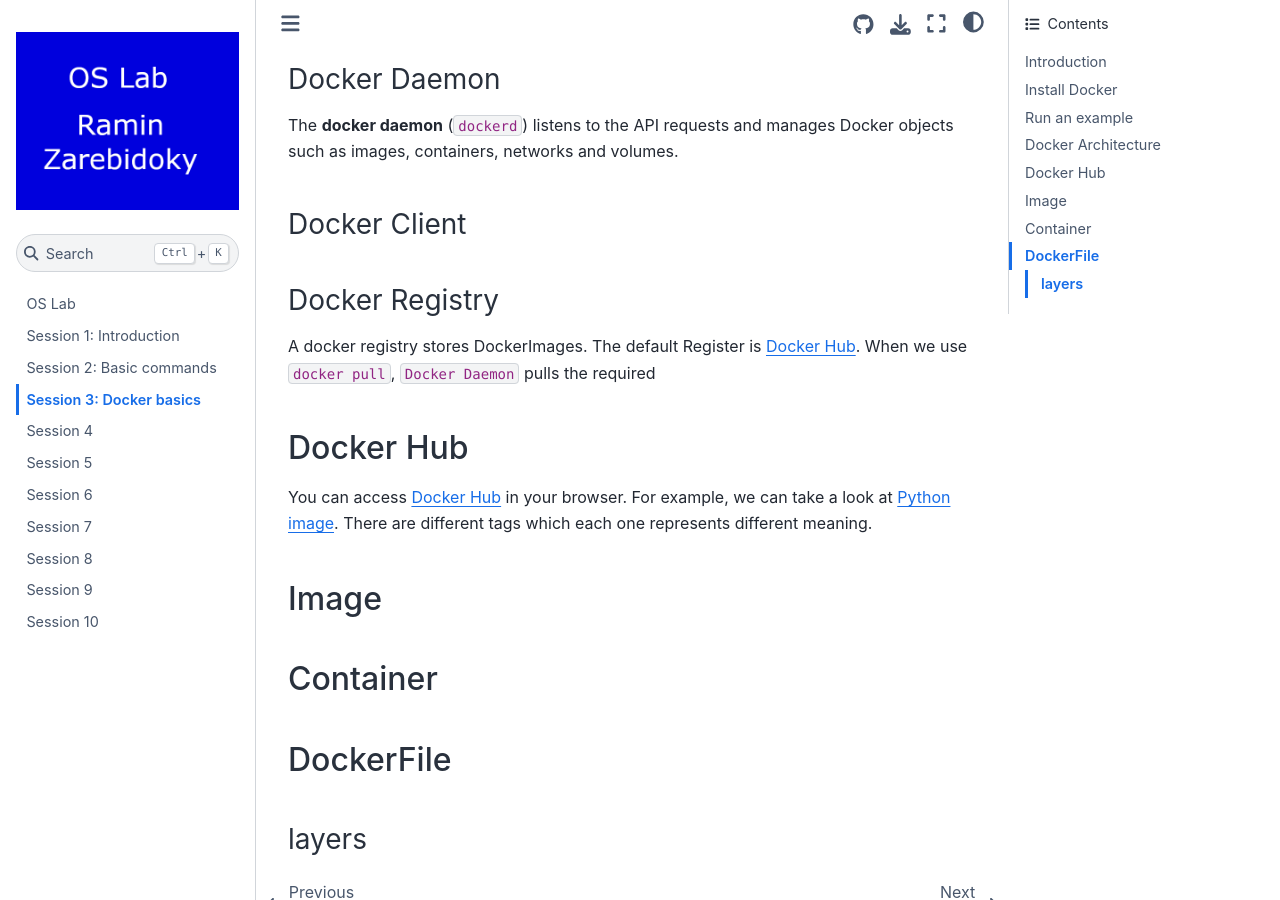
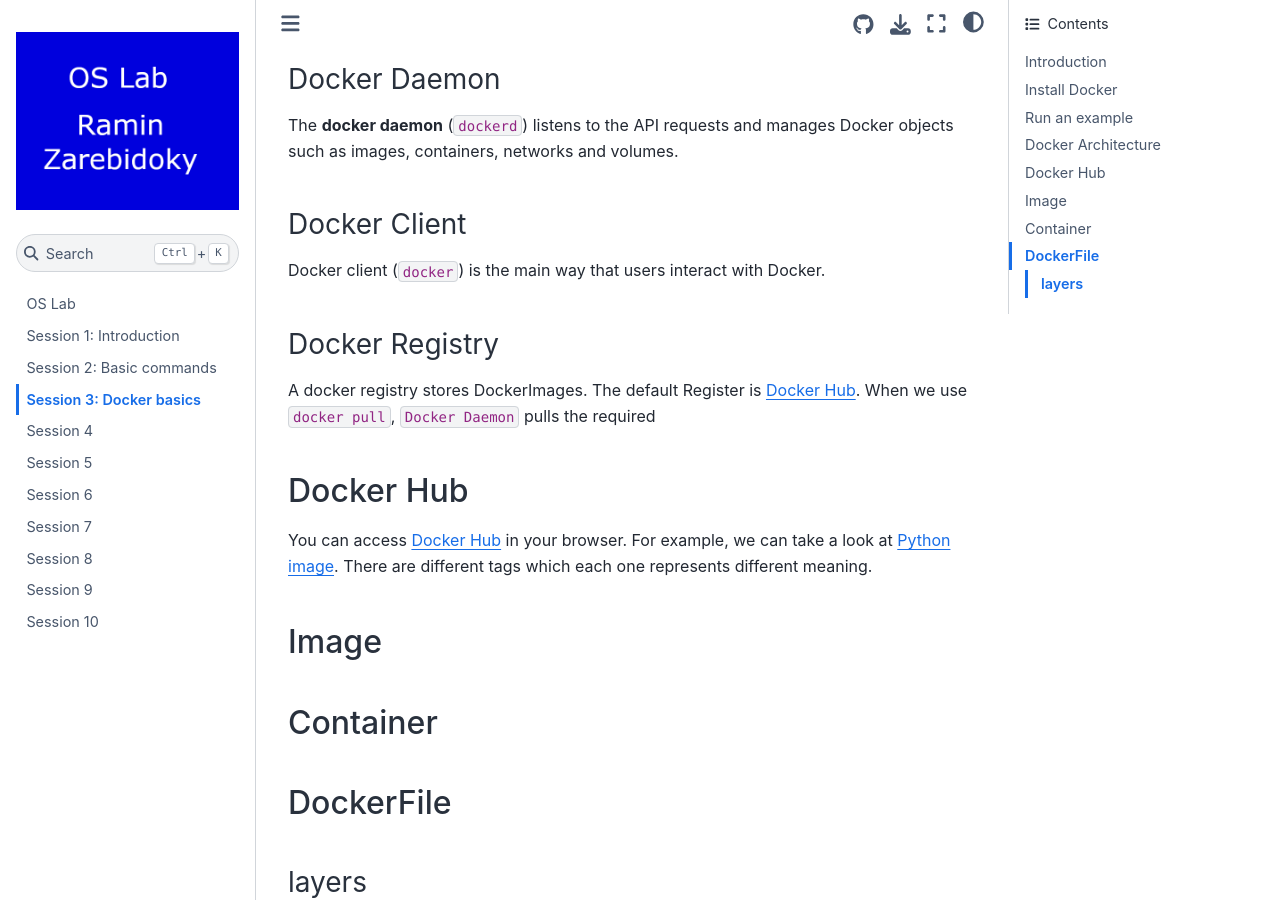
Before and after one commit to LiterallyTheOne/os_lab, a Jupyter Book: the page built from docs/session_3.md, in a window 1280 px wide and 900 px high, scrolled down 1553 px. Built offline with Jupyter Book 1.0.4 settings and Sphinx 7.4.7 and the Sphinx Book theme 1.1.4, drawn with Linux system fonts in a browser that asks for light colours.

Commit message:
Add Explanations about docker client

```diff
--- a/docs/session_3.md
+++ b/docs/session_3.md
@@ -88,6 +88,9 @@ and volumes.
 
 ### Docker Client
 
+Docker client (`docker`) is the main way that users
+interact with Docker.
+
 ### Docker Registry
 
 A docker registry stores DockerImages.
```
